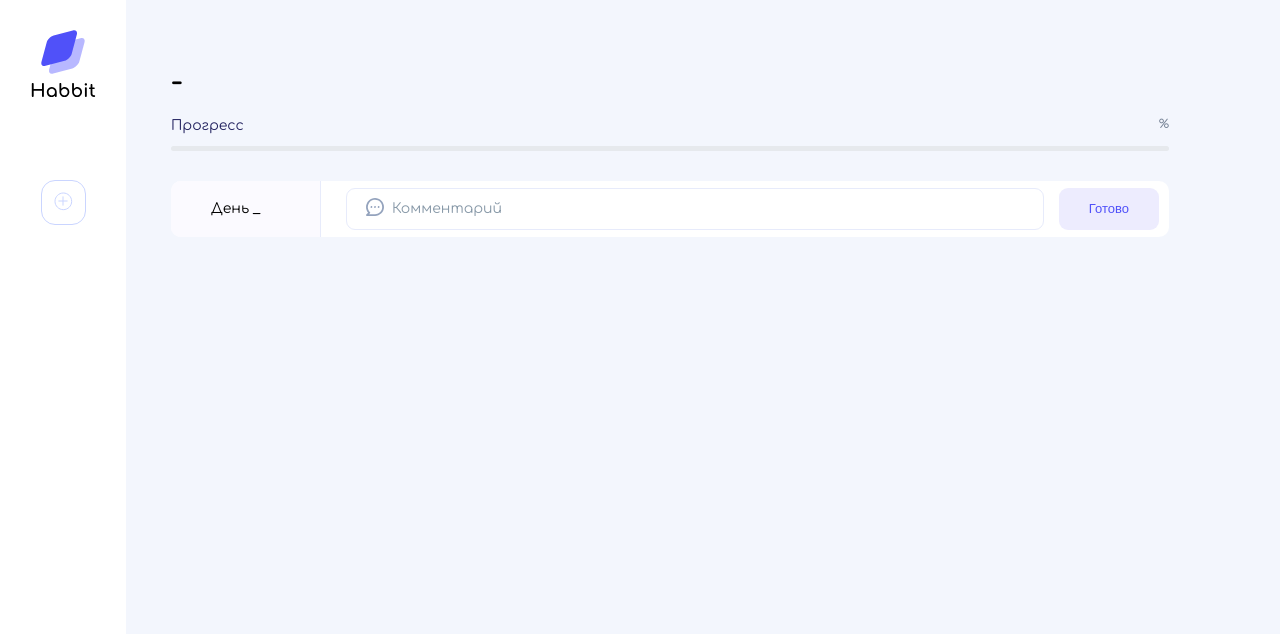
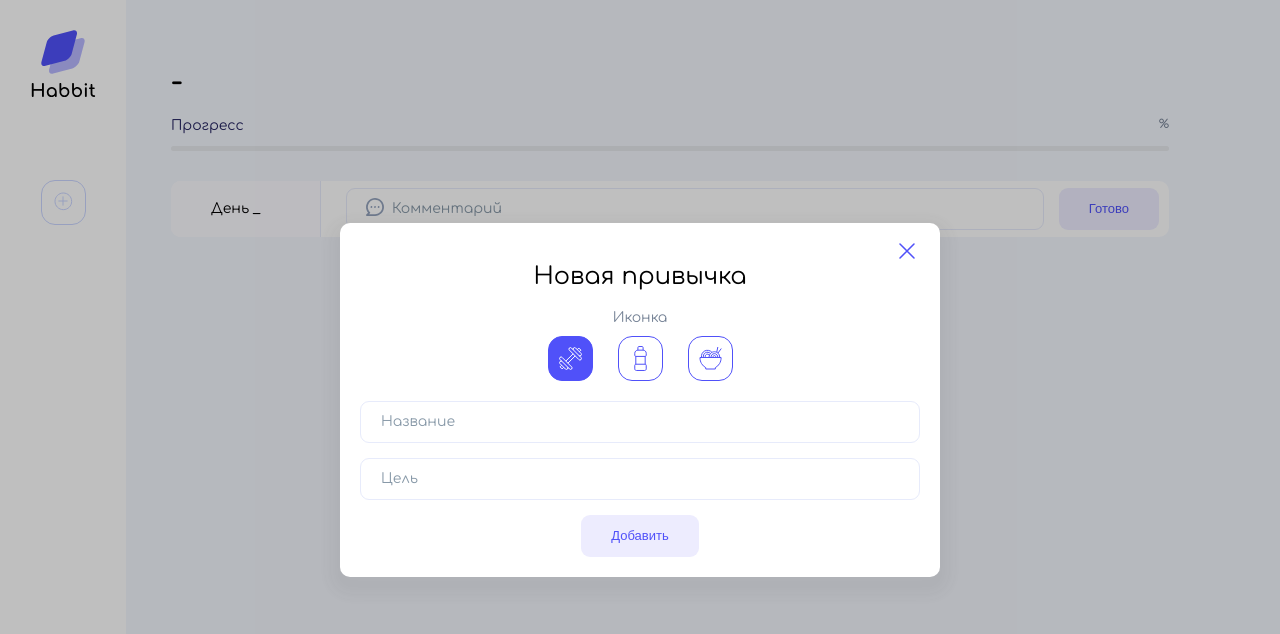
Before and after one commit to NadyaKir/Habits-tracker, a plain HTML site: page index.html in a window 1280 px wide. Both pictures are taken after a click on the button 63 px from the left and 202 px from the top of the page. Drawn offline with Linux system fonts and the light colour scheme.

Commit message:
feat: popup func

```diff
--- a/css/style.css
+++ b/css/style.css
@@ -233,3 +233,100 @@ input.error {
   background: var(--active-color);
   color: var(--panel-bg-color);
 }
+
+.cover {
+  position: fixed;
+  left: 0;
+  right: 0;
+  bottom: 0;
+  top: 0;
+  background: rgba(0, 0, 0, 0.25);
+  display: flex;
+  align-items: center;
+  justify-content: center;
+}
+
+.cover_hidden {
+  display: none;
+}
+
+.popup {
+  background: var(--panel-bg-color);
+  box-shadow: 0px 8px 14px 12px rgba(56, 56, 56, 0.05);
+  border-radius: 10px;
+  max-width: 600px;
+  width: 100%;
+  padding: 20px;
+  position: relative;
+  display: flex;
+  flex-direction: column;
+  align-items: center;
+}
+
+.popup__close {
+  position: absolute;
+  top: 15px;
+  right: 15px;
+  border: none;
+  background: none;
+  cursor: pointer;
+}
+
+h2 {
+  font-weight: 400;
+  font-size: 24px;
+  line-height: 27px;
+}
+
+.icon-label {
+  font-size: 14px;
+  line-height: 16px;
+  color: var(--percent-color);
+  margin-bottom: 10px;
+}
+
+.icon-select {
+  display: flex;
+  gap: 25px;
+  margin-bottom: 20px;
+}
+
+.icon {
+  border: 1px solid var(--active-color);
+  border-radius: 14px;
+  background: var(--panel-bg-color);
+  display: flex;
+  align-items: center;
+  justify-content: center;
+  width: 45px;
+  height: 45px;
+  cursor: pointer;
+}
+
+.icon:hover {
+  background: var(--btn-hover-color);
+}
+
+.icon:hover img {
+  filter: brightness(0) invert(1);
+}
+
+.icon_active {
+  background: var(--active-color);
+}
+
+.icon_active img {
+  filter: brightness(0) invert(1);
+}
+
+.popup__form {
+  width: 100%;
+  display: flex;
+  flex-direction: column;
+  align-items: center;
+  gap: 15px;
+}
+
+.popup__form input {
+  width: 100%;
+}
--- a/index.html
+++ b/index.html
@@ -20,14 +20,8 @@
         <img class="logo" src="images/logo.svg" alt="Logo Habbit App" />
         <nav class="menu">
           <div class="menu__list">
-            <!-- <button class="menu__item menu__item_active" menu-habit-id="1">
-              <img src="images/water.svg" alt="water" />
-            </button>
-            <button class="menu__item">
-              <img src="images/food.svg" alt="food" />
-            </button> -->
           </div>
-          <button class="menu__add">
+          <button class="menu__add" onclick="togglePopup()">
             <img src="images/add.svg" alt="add habit" />
           </button>
         </nav>
@@ -67,6 +61,32 @@
           </div>
         </main>
       </div>
+      <div class="cover cover_hidden" id="add-habit-popup">
+        <div class="popup">
+          <h2>Новая привычка</h2>
+          <div class="icon-label">Иконка</div>
+          <div class="icon-select">
+            <button class="icon icon_active" onclick="setIcon(this, 'sport')">
+              <img src="images/sport.svg" alt="Спорт">
+            </button>
+            <button class="icon" onclick="setIcon(this, 'water')">
+              <img src="images/water.svg" alt="Напитки">
+            </button>
+            <button class="icon" onclick="setIcon(this, 'food')">
+              <img src="images/food.svg" alt="Еда">
+            </button>
+            <button class="popup__close" onclick="togglePopup()">
+              <img src="images/close.svg" alt="Закрыть">
+            </button>
+          </div>
+           <form class="popup__form" onsubmit="addHabit(event)">
+              <input type="text" name="name" placeholder="Название">
+              <input type="text" name="icon" hidden="true" placeholder="Иконка" value="sport">
+              <input type="number" name="target" placeholder="Цель">
+              <button class="button" type="submit">Добавить</button>
+            </form>
+        </div>
+      </div>
     </div>
   </body>
 </html>
--- a/js/app.js
+++ b/js/app.js
@@ -17,6 +17,10 @@ const page = {
     daysContainer: document.getElementById("days"),
     nextDay: document.querySelector(".habit__day"),
   },
+  popup: {
+    index: document.getElementById("add-habit-popup"),
+    iconField: document.querySelector(".popup__form input[name='icon']"),
+  },
 };
 
 /*utils*/
@@ -31,6 +35,43 @@ function loadData() {
 
 function saveData() {
   localStorage.setItem(HABIT_KEY, JSON.stringify(habits));
+}
+
+function togglePopup() {
+  if (page.popup.index.classList.contains("cover_hidden")) {
+    page.popup.index.classList.remove("cover_hidden");
+  } else {
+    page.popup.index.classList.add("cover_hidden");
+  }
+}
+
+function resetForm(form, fields) {
+  for (const field of fields) {
+    form[field].value = "";
+  }
+}
+
+function validateAndGetFormData(form, fields) {
+  const formData = new FormData(form);
+  const res = {};
+  for (const field of fields) {
+    const fieldValue = formData.get(field);
+    form[field].classList.remove("error");
+    if (fieldValue) {
+      form[field].classList.add("error");
+    }
+    res[field] = fieldValue;
+  }
+  let isValid = true;
+  for (const field of fields) {
+    if (!res[field]) {
+      isValid = false;
+    }
+  }
+  if (!isValid) {
+    return;
+  }
+  return res;
 }
 
 /*render*/
@@ -96,6 +137,7 @@ function rerender(activeHabitId) {
   if (!activeHabit) {
     return;
   }
+  document.location.replace(document.location.pathname + "#" + activeHabitId);
   rerenderMenu(activeHabit);
   renderHead(activeHabit);
   rerenderContent(activeHabit);
@@ -103,24 +145,22 @@ function rerender(activeHabitId) {
 
 /*work with days */
 function addDays(event) {
-  const form = event.target;
   event.preventDefault();
-  const data = new FormData(form);
-  const comment = data.get("comment");
-  form["comment"].classList.remove("error");
-  if (!comment) {
-    form["comment"].classList.add("error");
+  const data = validateAndGetFormData(event.target, ["comment"]);
+  if (!data) {
+    return;
   }
   habits = habits.map((habit) => {
     if (habit.id === globalActiveHabitId) {
       return {
         ...habit,
-        days: habit.days.concat([{ comment }]),
+        days: habit.days.concat([{ comment: data.comment }]),
       };
     }
     return habit;
   });
   form["comment"].value = "";
+  resetForm(event.target, ["comment"]);
   rerender(globalActiveHabitId);
   saveData();
 }
@@ -140,9 +180,47 @@ function deleteDay(index) {
   saveData();
 }
 
+/*working with habits*/
+
+function setIcon(context, icon) {
+  page.popup.iconField.value = icon;
+  const activeIcon = document.querySelector(".icon.icon_active");
+  activeIcon.classList.remove("icon_active");
+  context.classList.add("icon_active");
+}
+
+function addHabit(event) {
+  event.preventDefault();
+  const data = validateAndGetFormData(event.target, ["name", "icon", "target"]);
+  if (!data) {
+    return;
+  }
+  const maxId = habits.reduce(
+    (acc, habit) => (acc > habit.id ? acc : habit.id),
+    0
+  );
+  habits.push({
+    id: maxId + 1,
+    name: data.name,
+    target: data.target,
+    icon: data.icon,
+    days: [],
+  });
+  resetForm(event.target, ["name", "target"]);
+  togglePopup();
+  saveData();
+  rerender(maxId + 1);
+}
+
 /*init*/
 
 (() => {
   loadData();
-  rerender(habits[0].id);
+  const hashId = Number(document.location.hash.replace("#", ""));
+  const urlHabit = habits.find((habit) => habit.id == hashId);
+  if (urlHabit) {
+    rerender(urlHabit.id);
+  } else {
+    rerender(habits[0].id);
+  }
 })();
```
Also changed, not shown: images/close.svg (added).
